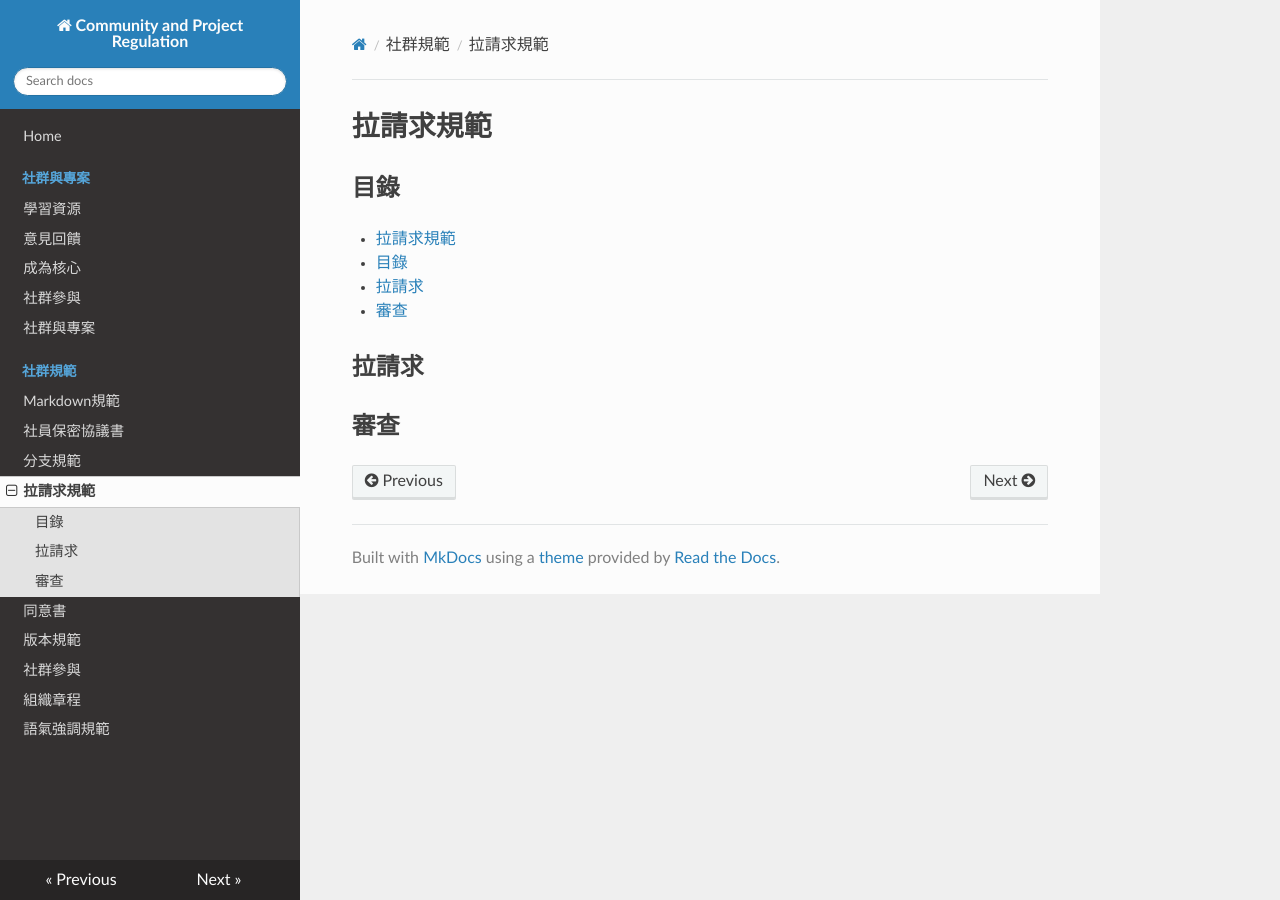
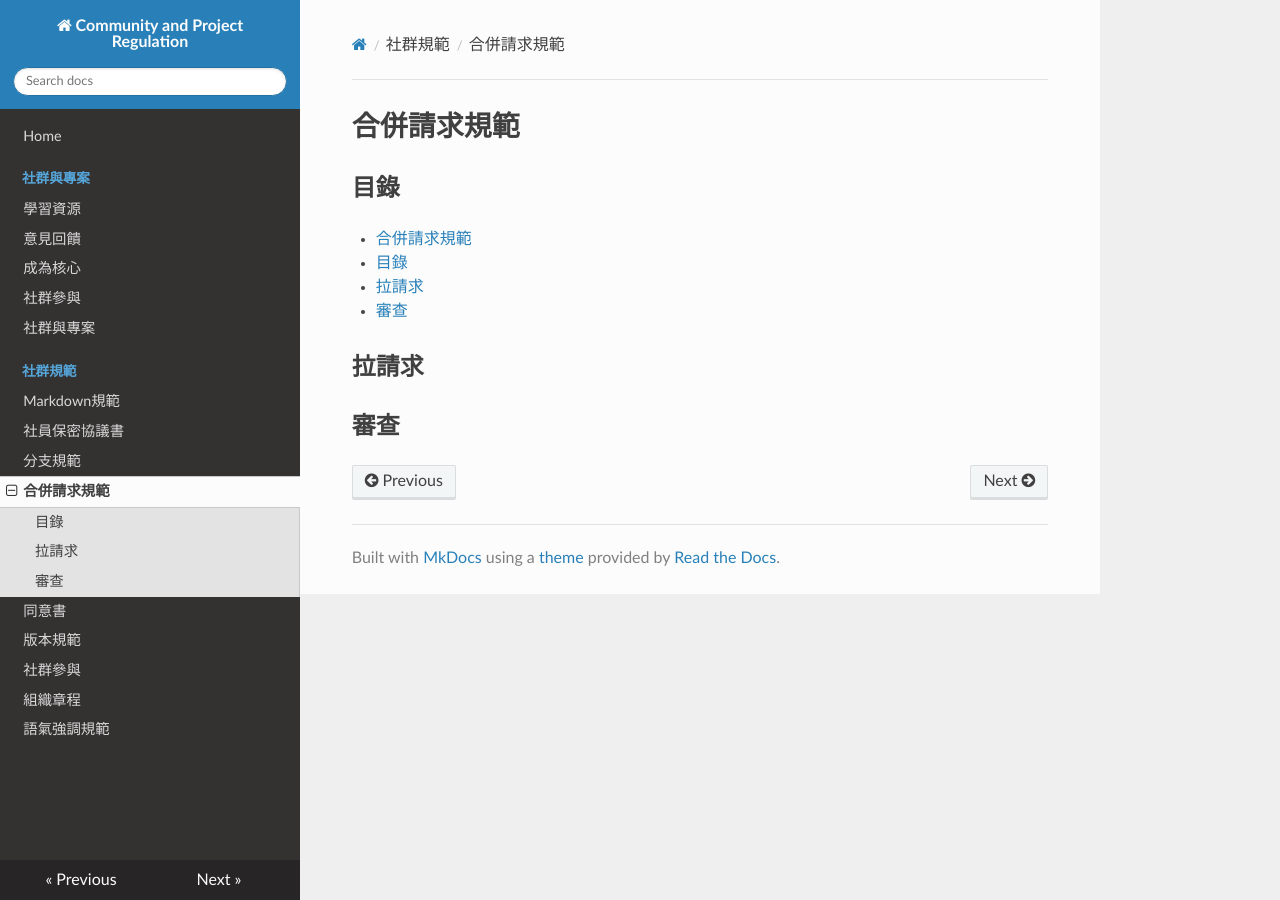
Before and after one commit to NQU-Agile-Tree-Climbing-Club/community-regulation, an MkDocs documentation site: the page built from docs/社群規範/拉請求規範.md, in a window 1280 px wide. Built offline with MkDocs 1.6.1, drawn with Linux system fonts in a browser that asks for light colours; nearby versions of some CDN libraries.

Commit message:
Relate #4 !2 提交將更新名字
修改項目:

模組:

```diff
--- a/docs/社群規範/拉請求規範.md
+++ b/docs/社群規範/拉請求規範.md
@@ -1,11 +1,11 @@
-# 拉請求規範
+# 合併請求規範
 
 ## 目錄
 
 <!-- @import "[TOC]" {cmd="toc" depthFrom=1 depthTo=6 orderedList=false} -->
 <!-- code_chunk_output -->
 
-- [拉請求規範](#拉請求規範)
+- [合併請求規範](#合併請求規範)
   - [目錄](#目錄)
   - [拉請求](#拉請求)
   - [審查](#審查)
```
